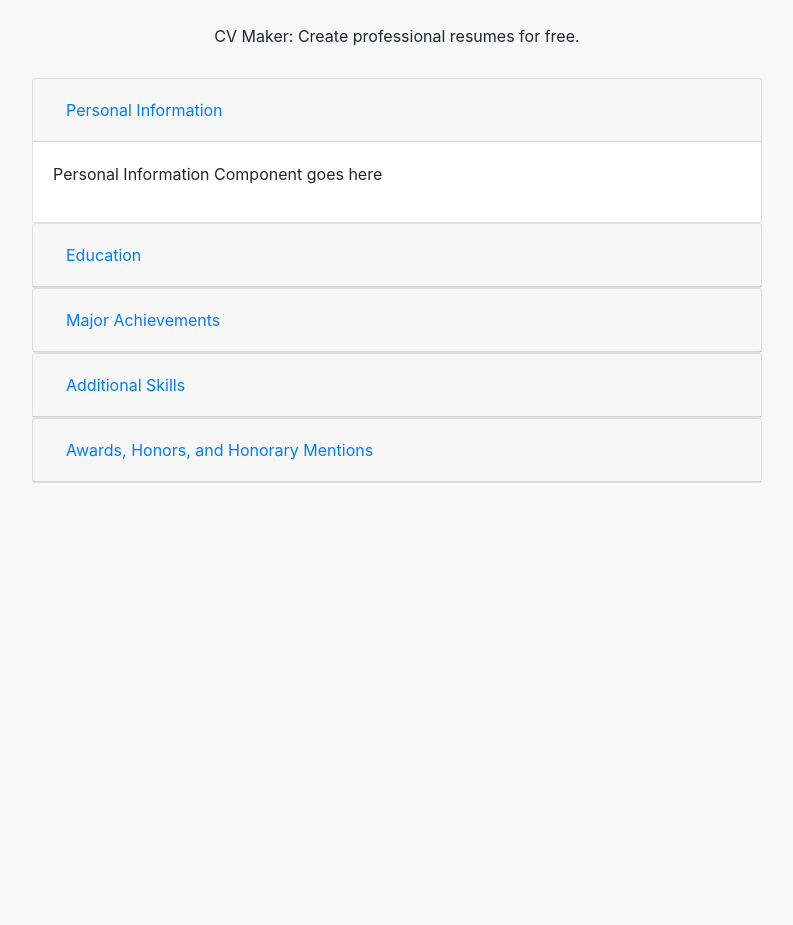
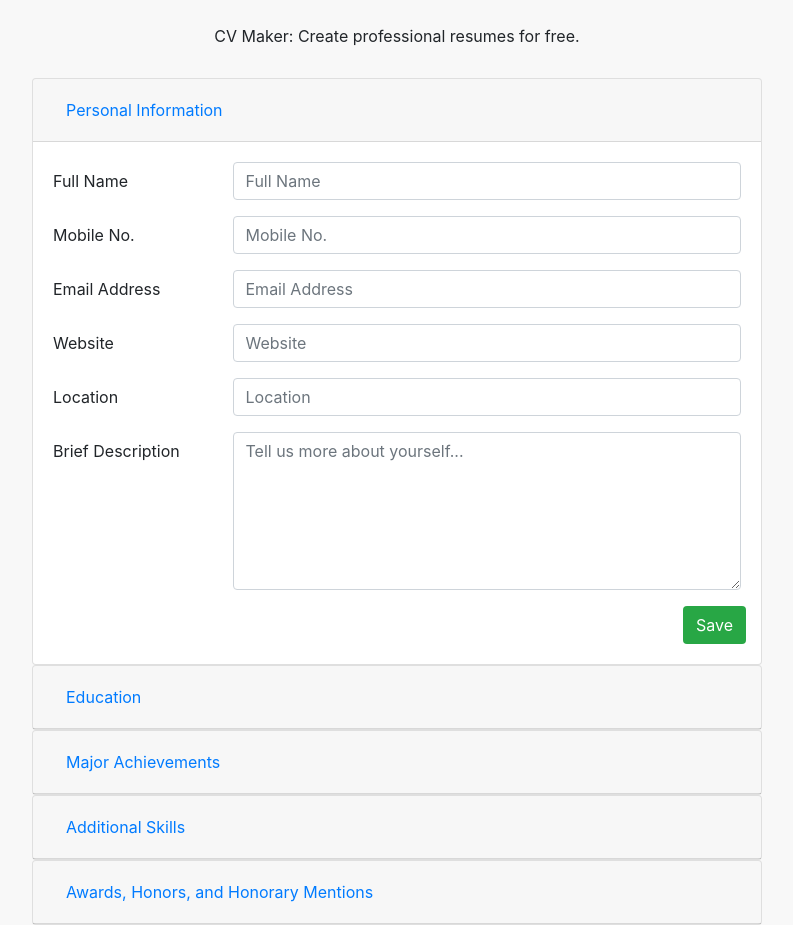
Before and after one commit to dalegacusan/CV-Application, a React (Create React App) app: page / in a window 1280 px wide. Shown: the whole page, without its empty margins (243-1036 px from the left). Before the commit the page ends 800 px from the top, so only its background shows below. Built offline with nearby package versions, Linux system fonts and the light colour scheme.

Commit message:
Edit.js personalInfo connected to handleInputChange handler in App.js

```diff
--- a/src/App.js
+++ b/src/App.js
@@ -120,17 +120,24 @@ class App extends Component {
         break;
       case "edit":
         renderedComponent = (
-          <Edit state={this.state} />
+          <Edit
+            state={this.state}
+            handleInputChange={this.handleInputChange.bind(this)}
+            handleInformationSubmit={this.handleInformationSubmit.bind(this)}
+          />
         )
         break;
       case "resume":
         renderedComponent = (
-          <Resume state={this.state} />
+          <Resume
+            state={this.state}
+            handleInputChange={this.handleInputChange.bind(this)}
+          />
         )
         break;
     }
 
-    console.log(this.state);
+    // console.log(this.state);
 
     return (
       <div className={"App container"}>
--- a/src/components/Edit/Edit.js
+++ b/src/components/Edit/Edit.js
@@ -1,87 +1,203 @@
 import React, { Component } from "react";
 
 export default class Edit extends Component {
+
+    handleEditSubmit = (e) => {
+        e.preventDefault();
+
+        const {name} = e.target;
+
+        console.log("Anyeonghaseyo");
+    }
+
     render() {
+
+        const mockState = {
+            personalInfo: {
+                name: 'John Doe',
+                mobileNo: '0123456789',
+                email: 'johndoe@gmail.com',
+                website: 'https://github.com/dalegacusan/',
+                location: 'Nashville, Tennessee',
+                personalDescription: 'Motivated student (3.6/4.0) who demonstrates strong work ethic and creative ability. Seeking to apply my graphic design skills and artistic drive as a summer intern at your company. Will leverage proven experience as a competent designer to contribute to company goals and needs.',
+            },
+            education: [
+                {
+                    schoolName: 'De La Salle University',
+                    status: 'Graduate',
+                    courseworks: ["Intro to Graphic Design", "AP Art", "Yearbook", "Computer Applications"],
+                    honors: ["Member of the National Honors Society and National Art Education Association"],
+                    clubs: ["Yearbook Club", "Santa Monica Newspaper", "Spanish Club"],
+                }
+            ],
+            achievements: [
+                {
+                    companyName: 'Yearbook Club',
+                    position: 'Yearbook Design Team Lead',
+                    contributions: [
+                        "Created a Yearbook logo designed to incorporate school mascot and colors; opted to use coat paper in 2016, which improved photo quality and increased profits by 5%",
+                        "Arrange all club photos and pages to correspond to yearbook theme",
+                        "Trained and supervised 2 sophomore students in graphic design"
+                    ]
+                },
+                {
+                    companyName: 'Santa Monica Newspaper',
+                    position: 'Graphic Designer',
+                    contributions: [
+                        "Procured advertising for school paper, saving organization 25% in costs",
+                        "Edited and curated photos used for school paper; increasing readership by 15%",
+                        "Custom design page layouts to fit articles, photos, and advertisements into strict format",
+                        "Contributed to school's online publication by designing page layouts to accommodate mobile screens",
+                    ]
+                }
+            ],
+            skills: [
+                "Proficient in Photoshop and Adobe Creative Suite",
+                "Basic knowledge of HTML",
+                "Basic knowledge of Adobe Dream Weaver",
+                "Great photographer",
+                "Keen eye for aesthetics with good understanding of image gradients",
+                "Intermediate speaking level in Spanish",
+            ],
+            awards: [
+                "Nominated for Macmillan Prize for Illustration in 2016",
+                "Submitted artwork to Ocean Awareness Student Art Contest 2016",
+                "Came in 2nd place in the Applied Arts 2016 Student Awards for submitting graphic design work under the category of Advertising",
+            ]
+        }
+
+        const { handleInputChange } = this.props;
+
+        const { personalInfo, education, achievements, skills, awards } = this.props.state;
+
+        const { name, mobileNo, email, website, location, personalDescription } = personalInfo;
+
         return (
             <div>
                 <div id="accordion">
 
                     {/* PERSONAL INFORMATION Card */}
-                    <div class="card">
-                        <div class="card-header" id="personalInformationHeading">
-                            <h5 class="mb-0">
-                                <button class="btn btn-link" data-toggle="collapse" data-target="#collapsePersonalInformation" aria-expanded="true" aria-controls="collapsePersonalInformation">
+                    <div className="card">
+                        <div className="card-header" id="personalInformationHeading">
+                            <h5 className="mb-0">
+                                <button className="btn btn-link" data-toggle="collapse" data-target="#collapsePersonalInformation" aria-expanded="true" aria-controls="collapsePersonalInformation">
                                     Personal Information
                                 </button>
                             </h5>
                         </div>
 
-                        <div id="collapsePersonalInformation" class="collapse show" aria-labelledby="personalInformationHeading" data-parent="#accordion">
-                            <div class="card-body">
-                                <p>Personal Information Component goes here</p>
+                        <div id="collapsePersonalInformation" className="collapse show" aria-labelledby="personalInformationHeading" data-parent="#accordion">
+                            <div className="card-body">
+                                <form onSubmit={this.handleEditSubmit}>
+                                    {/* FULL NAME */}
+                                    <div className="form-group row">
+                                        <label htmlFor="inputFullName" className="col-sm-3 col-form-label">Full Name</label>
+                                        <div className="col-sm-9">
+                                            <input type="text" name="name" value={name} className="form-control" id="inputFullName" placeholder="Full Name" onChange={(e) => handleInputChange(e, "personalInfo")} />
+                                        </div>
+                                    </div>
+                                    {/* MOBILE NUMBER */}
+                                    <div className="form-group row">
+                                        <label htmlFor="inputMobileNumber" className="col-sm-3 col-form-label">Mobile No.</label>
+                                        <div className="col-sm-9">
+                                            <input type="text" name="mobileNo" value={mobileNo} className="form-control" id="inputMobileNumber" placeholder="Mobile No." onChange={(e) => handleInputChange(e, "personalInfo")} />
+                                        </div>
+                                    </div>
+                                    {/* EMAIL ADDRESS */}
+                                    <div className="form-group row">
+                                        <label htmlFor="inputEmail" className="col-sm-3 col-form-label">Email Address</label>
+                                        <div className="col-sm-9">
+                                            <input type="email" name="email" value={email} className="form-control" id="inputEmail" placeholder="Email Address" onChange={(e) => handleInputChange(e, "personalInfo")} />
+                                        </div>
+                                    </div>
+                                    {/* WEBSITE */}
+                                    <div className="form-group row">
+                                        <label htmlFor="inputWebsite" className="col-sm-3 col-form-label">Website</label>
+                                        <div className="col-sm-9">
+                                            <input type="text" name="website" value={website} className="form-control" id="inputWebsite" placeholder="Website" onChange={(e) => handleInputChange(e, "personalInfo")} />
+                                        </div>
+                                    </div>
+                                    {/* LOCATION */}
+                                    <div className="form-group row">
+                                        <label htmlFor="inputLocation" className="col-sm-3 col-form-label">Location</label>
+                                        <div className="col-sm-9">
+                                            <input type="text" name="location" value={location} className="form-control" id="inputLocation" placeholder="Location" onChange={(e) => handleInputChange(e, "personalInfo")} />
+                                        </div>
+                                    </div>
+                                    {/* PERSONAL DESCRIPTION */}
+                                    <div className="form-group row">
+                                        <label htmlFor="inputPersonalDescription" className="col-sm-3 col-form-label">Brief Description</label>
+                                        <div className="col-sm-9">
+                                            <textarea name="personalDescription" value={personalDescription} className="form-control" id="inputPersonalDescription" rows="6" placeholder="Tell us more about yourself..." onChange={(e) => handleInputChange(e, "personalInfo")} ></textarea>
+                                        </div>
+                                    </div>
+                                    <div className="form-row d-flex flex-row-reverse">
+                                        <button type="button" name="savePersonalInfo" className="btn saveButton" value="Save">Save</button>
+                                    </div>
+                                </form>
                             </div>
                         </div>
                     </div>
 
                     {/* EDUCATION Card */}
-                    <div class="card">
-                        <div class="card-header" id="educationHeading">
-                            <h5 class="mb-0">
-                                <button class="btn btn-link collapsed" data-toggle="collapse" data-target="#collapseEducation" aria-expanded="false" aria-controls="collapseEducation">
+                    <div className="card">
+                        <div className="card-header" id="educationHeading">
+                            <h5 className="mb-0">
+                                <button className="btn btn-link collapsed" data-toggle="collapse" data-target="#collapseEducation" aria-expanded="false" aria-controls="collapseEducation">
                                     Education
                                 </button>
                             </h5>
                         </div>
-                        <div id="collapseEducation" class="collapse" aria-labelledby="educationHeading" data-parent="#accordion">
-                            <div class="card-body">
+                        <div id="collapseEducation" className="collapse" aria-labelledby="educationHeading" data-parent="#accordion">
+                            <div className="card-body">
                                 <p>Education Component goes here</p>
                             </div>
                         </div>
                     </div>
 
                     {/* ACHIEVEMENTS Card */}
-                    <div class="card">
-                        <div class="card-header" id="headingAchievements">
-                            <h5 class="mb-0">
-                                <button class="btn btn-link collapsed" data-toggle="collapse" data-target="#collapseAchievements" aria-expanded="false" aria-controls="collapseAchievements">
+                    <div className="card">
+                        <div className="card-header" id="headingAchievements">
+                            <h5 className="mb-0">
+                                <button className="btn btn-link collapsed" data-toggle="collapse" data-target="#collapseAchievements" aria-expanded="false" aria-controls="collapseAchievements">
                                     Major Achievements
                                 </button>
                             </h5>
                         </div>
-                        <div id="collapseAchievements" class="collapse" aria-labelledby="headingAchievements" data-parent="#accordion">
-                            <div class="card-body">
+                        <div id="collapseAchievements" className="collapse" aria-labelledby="headingAchievements" data-parent="#accordion">
+                            <div className="card-body">
                                 Major Achievements Component goes here
                             </div>
                         </div>
                     </div>
 
                     {/* SKILLS Card */}
-                    <div class="card">
-                        <div class="card-header" id="headingSkills">
-                            <h5 class="mb-0">
-                                <button class="btn btn-link collapsed" data-toggle="collapse" data-target="#collapseSkills" aria-expanded="false" aria-controls="collapseSkills">
+                    <div className="card">
+                        <div className="card-header" id="headingSkills">
+                            <h5 className="mb-0">
+                                <button className="btn btn-link collapsed" data-toggle="collapse" data-target="#collapseSkills" aria-expanded="false" aria-controls="collapseSkills">
                                     Additional Skills
                                 </button>
                             </h5>
                         </div>
-                        <div id="collapseSkills" class="collapse" aria-labelledby="headingSkills" data-parent="#accordion">
-                            <div class="card-body">
+                        <div id="collapseSkills" className="collapse" aria-labelledby="headingSkills" data-parent="#accordion">
+                            <div className="card-body">
                                 <p>Additional Skills Component goes here</p>
                             </div>
                         </div>
                     </div>
 
                     {/* AWARDS, HONORS, AND HONORARY MENTIONS Card */}
-                    <div class="card">
-                        <div class="card-header" id="headingAwards">
-                            <h5 class="mb-0">
-                                <button class="btn btn-link collapsed" data-toggle="collapse" data-target="#collapseAwards" aria-expanded="false" aria-controls="collapseAwards">
+                    <div className="card">
+                        <div className="card-header" id="headingAwards">
+                            <h5 className="mb-0">
+                                <button className="btn btn-link collapsed" data-toggle="collapse" data-target="#collapseAwards" aria-expanded="false" aria-controls="collapseAwards">
                                     Awards, Honors, and Honorary Mentions
                                 </button>
                             </h5>
                         </div>
-                        <div id="collapseAwards" class="collapse" aria-labelledby="headingAwards" data-parent="#accordion">
-                            <div class="card-body">
+                        <div id="collapseAwards" className="collapse" aria-labelledby="headingAwards" data-parent="#accordion">
+                            <div className="card-body">
                                 <p>Awards, Honors, and Honorary Mentions Component goes here</p>
                             </div>
                         </div>
```
